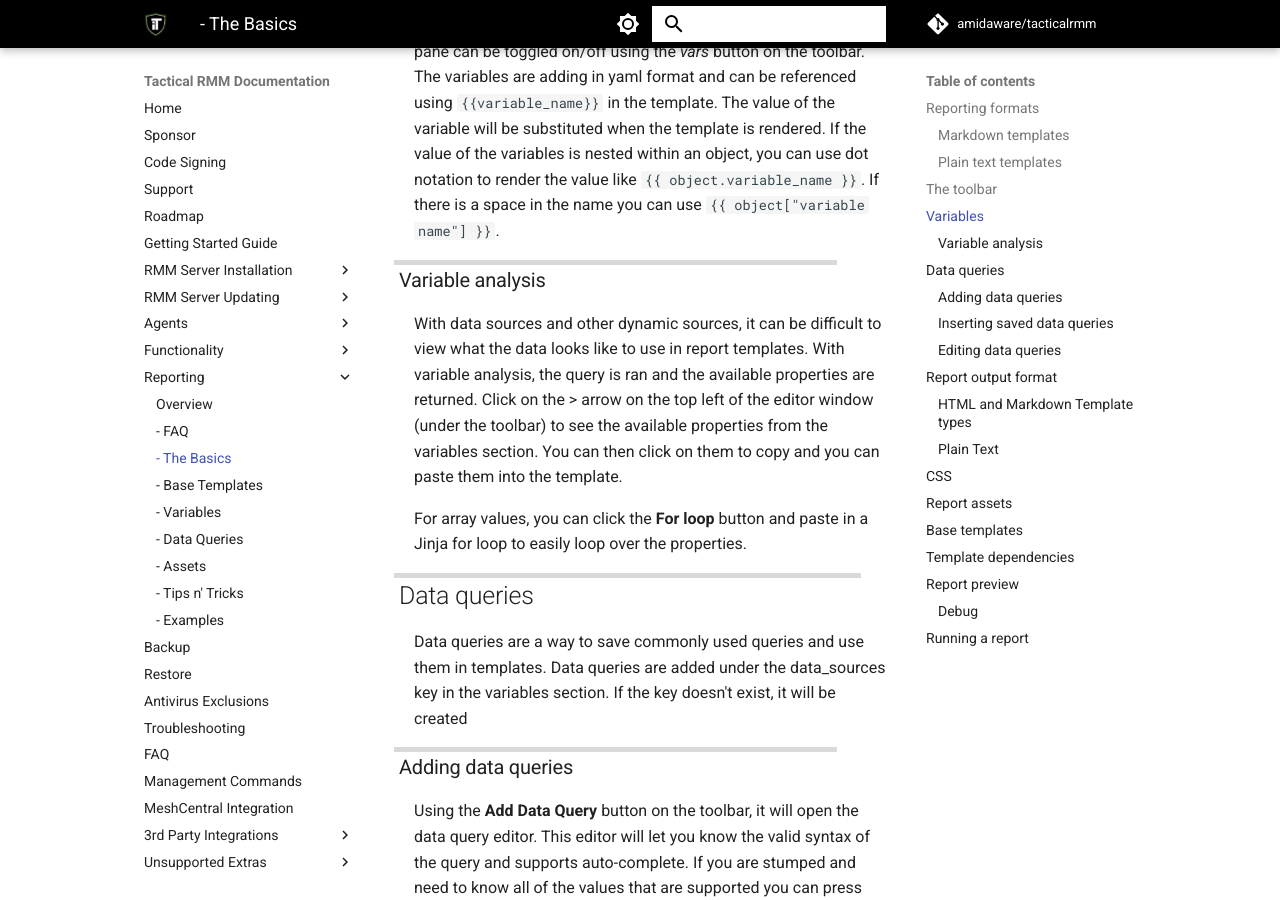
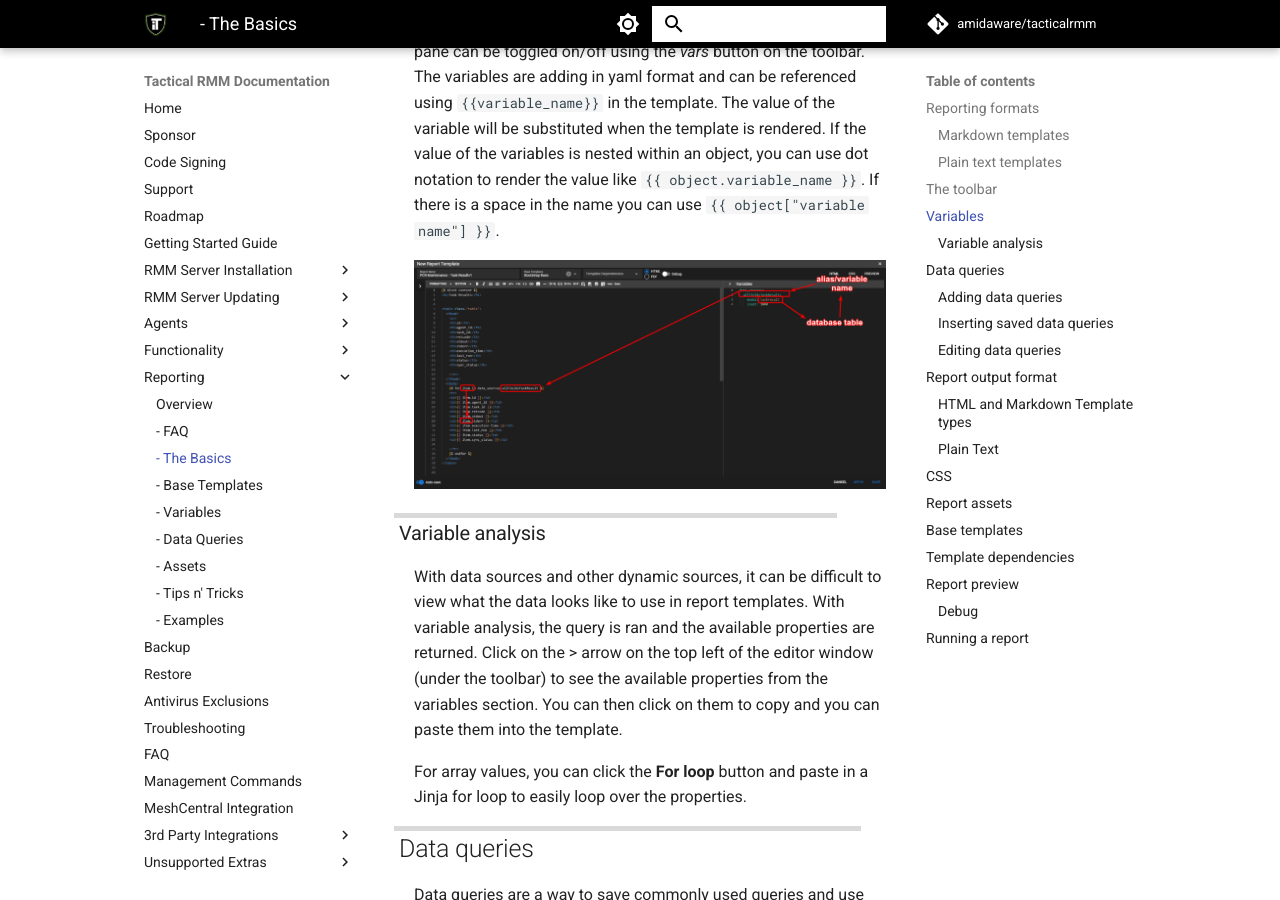
Before and after one commit to amidaware/trmm-docs, an MkDocs documentation site: the page built from docs/ee/reporting/functions/reporting_basics.md, in a window 1280 px wide and 900 px high, scrolled down 1157 px. Built offline with MkDocs 1.6.1 and Material for MkDocs 9.7.7, drawn with Linux system fonts in a browser that asks for light colours; comment, search, counter and statistics services are not loaded.

Commit message:
Add image for data queries linked to variables in reporting basics

```diff
--- a/docs/ee/reporting/functions/reporting_basics.md
+++ b/docs/ee/reporting/functions/reporting_basics.md
@@ -37,6 +37,8 @@
 will be substituted when the template is rendered. If the value of the variables is nested within
 an object, you can use dot notation to render the value like `{{ object.variable_name }}`. If there is
 a space in the name you can use `{{ object["variable name"] }}`.
+
+![data queries linked to variables](../images/report_variables.png)
 
 ### Variable analysis
 
```
Also changed, not shown: docs/ee/reporting/images/report_variables.png (added).
